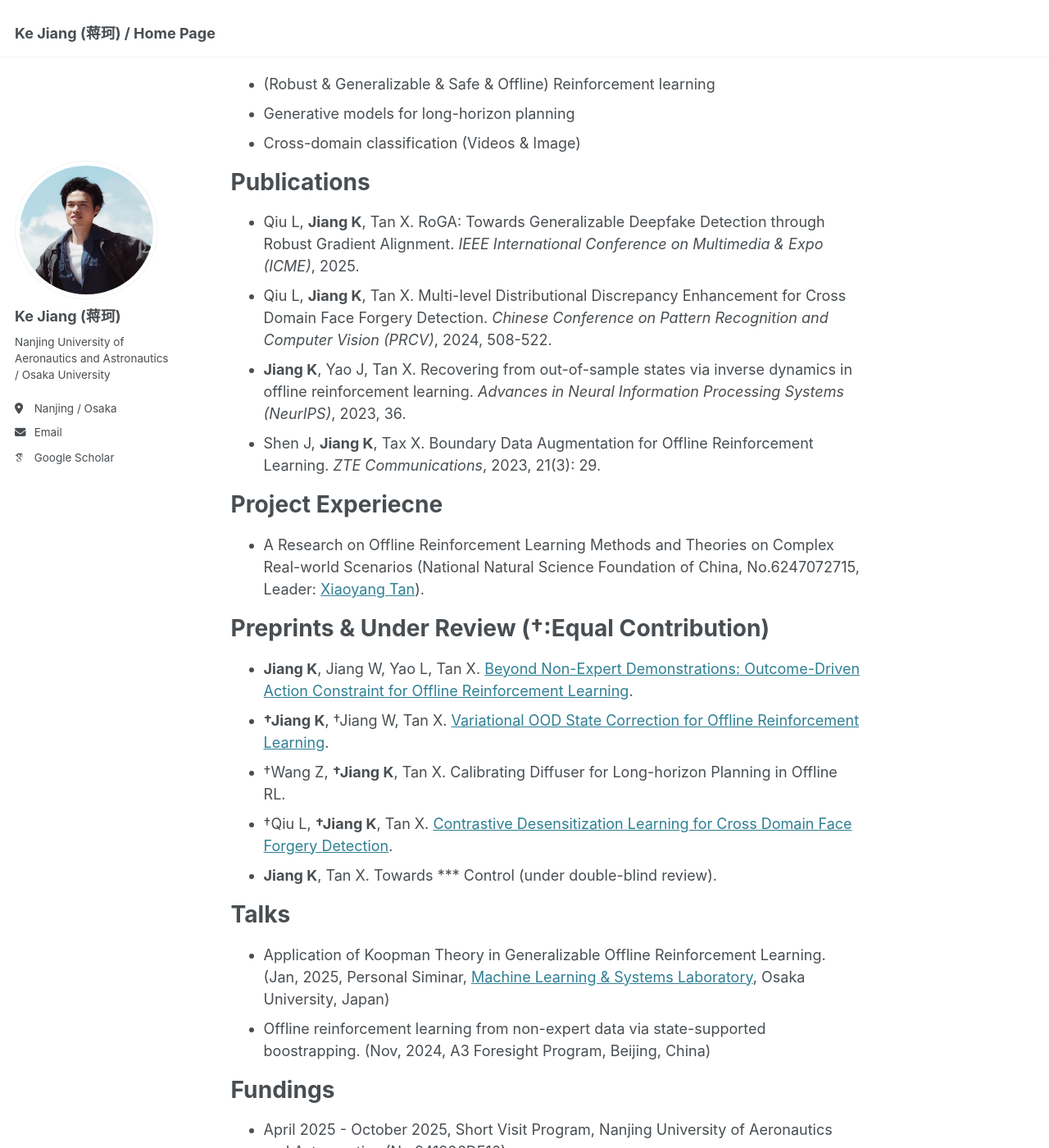
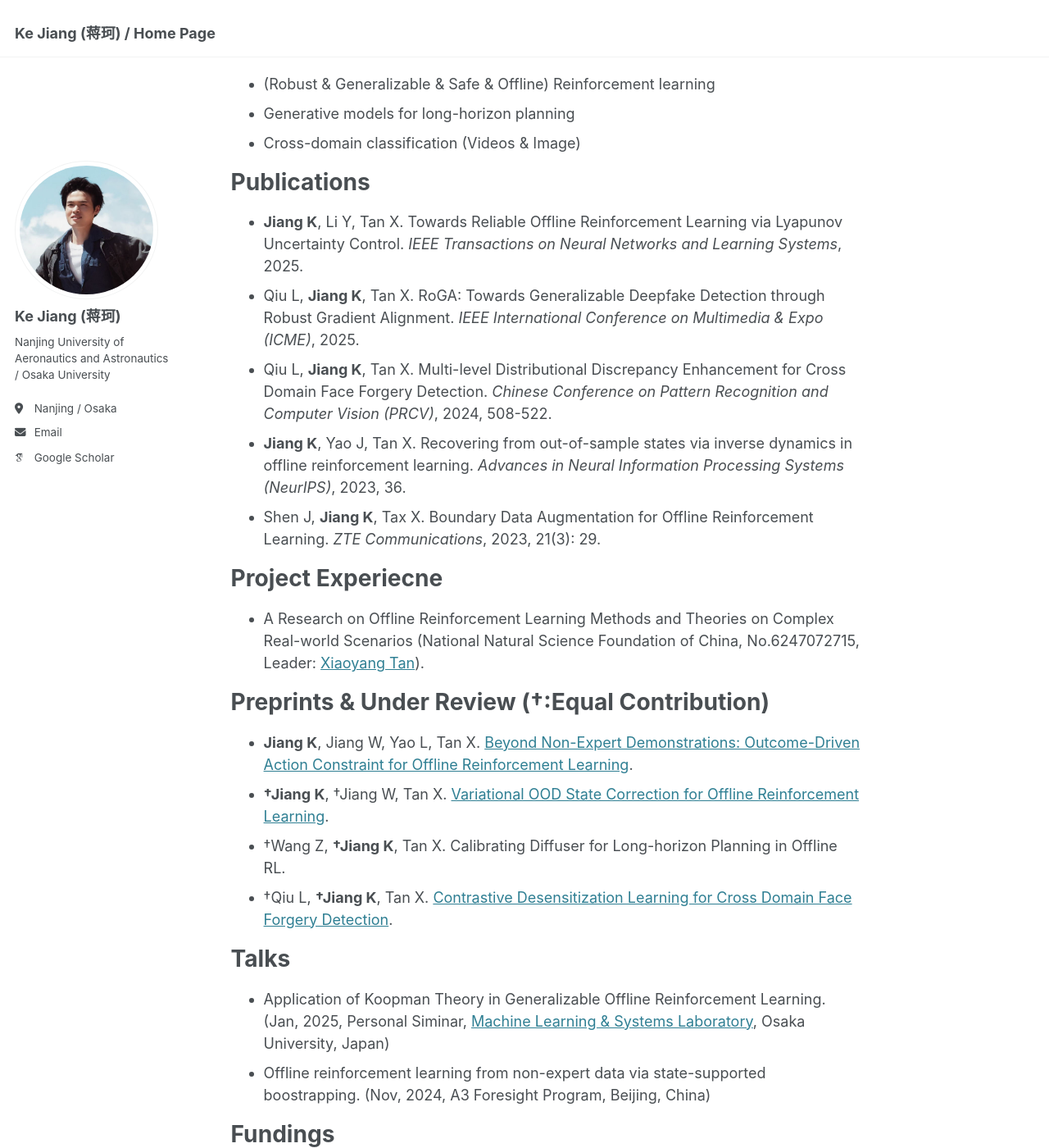
Before and after one commit to Jack10843/Jack10843.github.io, a Jekyll site: the page built from _pages/about.md, in a window 1280 px wide and 1400 px high, scrolled down 782 px. Shown: the whole window at 82% size. Built offline with Jekyll 4.4.1, drawn with Linux system fonts in a browser that asks for light colours; some web fonts are replaced.

Commit message:
Update about.md

```diff
--- a/_pages/about.md
+++ b/_pages/about.md
@@ -28,6 +28,7 @@ Research Interests
 
 Publications
 ======
+ - **Jiang K**, Li Y, Tan X. Towards Reliable Offline Reinforcement Learning via Lyapunov Uncertainty Control. *IEEE Transactions on Neural Networks and Learning Systems*, 2025.
  - Qiu L, **Jiang K**, Tan X. RoGA: Towards Generalizable Deepfake Detection through Robust Gradient Alignment. *IEEE International Conference on Multimedia & Expo (ICME)*, 2025.
  - Qiu L, **Jiang K**, Tan X. Multi-level Distributional Discrepancy Enhancement for Cross Domain Face Forgery Detection. *Chinese Conference on Pattern Recognition and Computer Vision (PRCV)*, 2024, 508-522.
  - **Jiang K**, Yao J, Tan X. Recovering from out-of-sample states via inverse dynamics in offline reinforcement learning. *Advances in Neural Information Processing Systems (NeurIPS)*, 2023, 36.
@@ -43,7 +44,6 @@ Preprints & Under Review (†:Equal Contribution)
  - **†Jiang K**, †Jiang W, Tan X. [Variational OOD State Correction for Offline Reinforcement Learning](https://arxiv.org/abs/2505.00503).
  - †Wang Z, **†Jiang K**, Tan X. Calibrating Diffuser for Long-horizon Planning in Offline RL.
  - †Qiu L, **†Jiang K**, Tan X. [Contrastive Desensitization Learning for Cross Domain Face Forgery Detection](https://arxiv.org/abs/2505.20675).
- - **Jiang K**, Tan X. Towards *** Control (under double-blind review).
 
 Talks
 ======
```
